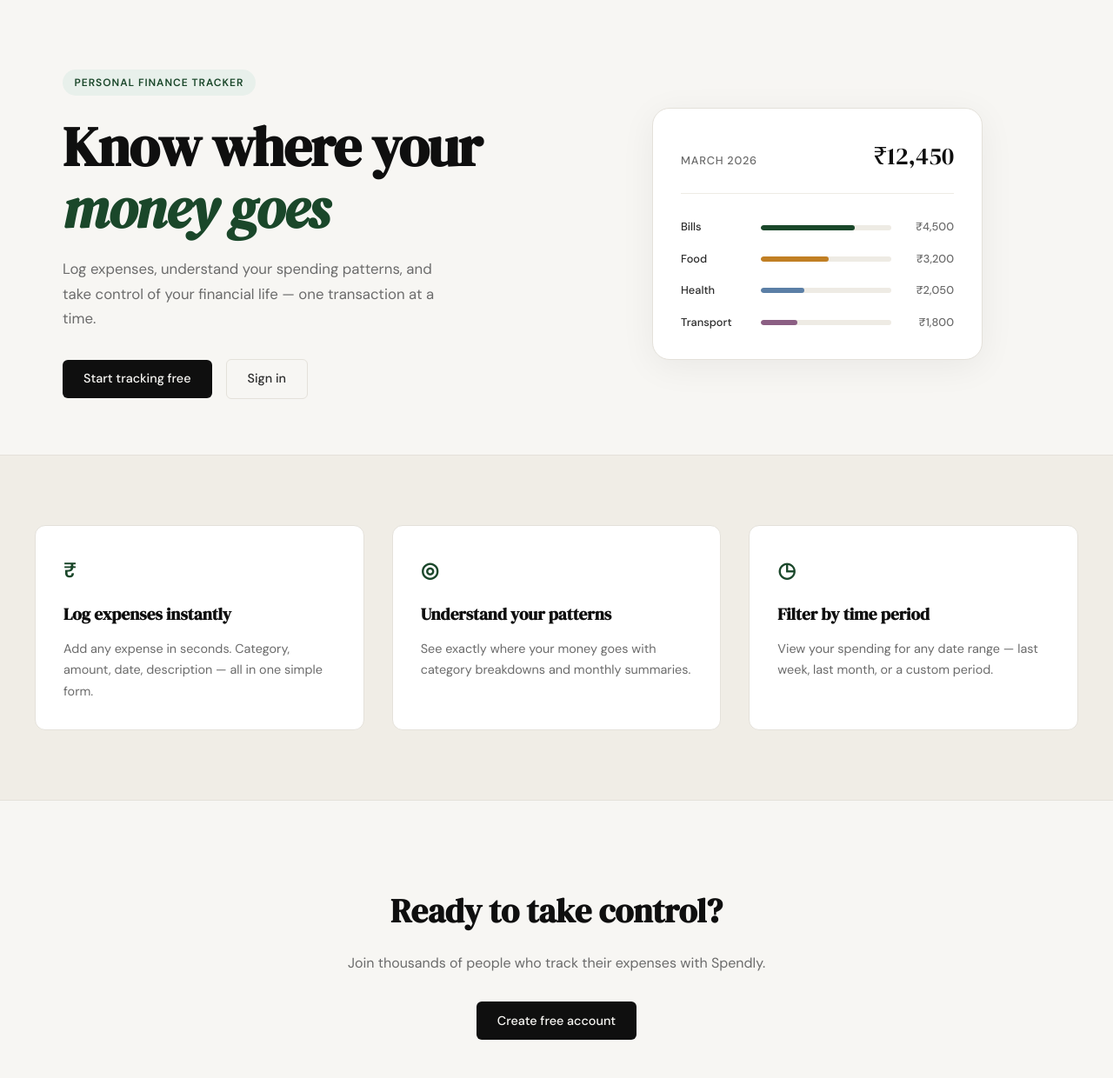
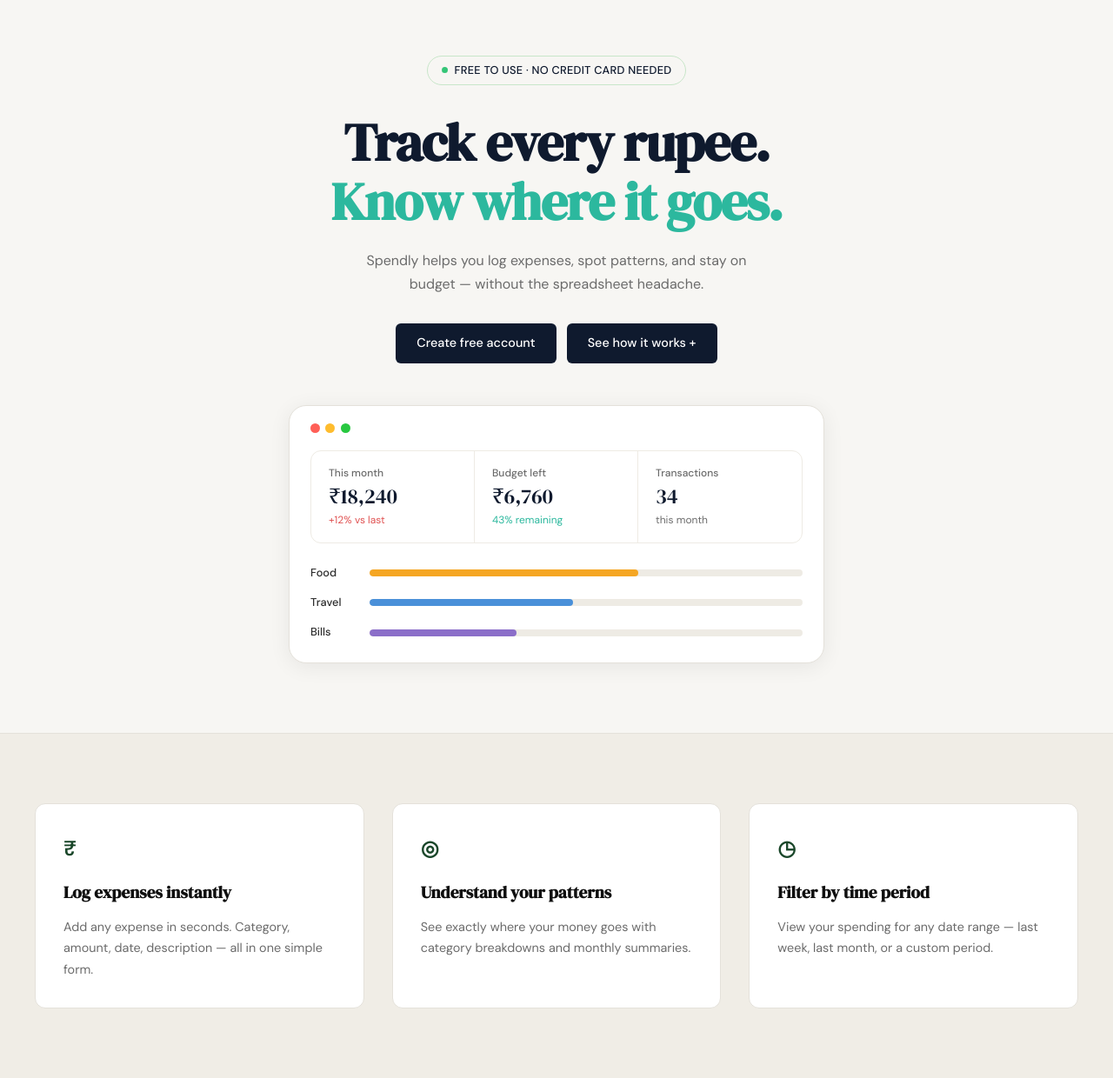
Before and after one commit to Penta06ajay/spendly, a Flask app: page / in a window 1280 px wide. Shown: the part 61-1301 px from the top of the page at 87% size. Run offline with Flask 3, Linux system fonts and the light colour scheme.

Commit message:
landing: redesign hero section to match mockup

```diff
--- /dev/null
+++ b/static/css/landing.css
@@ -0,0 +1,206 @@
+/* ------------------------------------------------------------------ */
+/* Hero — overrides style.css for the new centered design              */
+/* ------------------------------------------------------------------ */
+
+.hero {
+    display: flex;
+    flex-direction: column;
+    align-items: center;
+    text-align: center;
+    padding: 4rem 2rem 5rem;
+    max-width: 680px;
+    margin: 0 auto;
+    gap: 0;
+}
+
+/* Badge */
+.hero-badge {
+    display: inline-flex;
+    align-items: center;
+    gap: 0.5rem;
+    background: transparent;
+    color: #0f1a2e;
+    font-size: 0.8rem;
+    font-weight: 500;
+    letter-spacing: 0.02em;
+    padding: 0.35rem 1rem;
+    border-radius: 999px;
+    border: 1px solid #c8e6c9;
+    margin-bottom: 2rem;
+}
+
+.hero-badge-dot {
+    width: 7px;
+    height: 7px;
+    border-radius: 50%;
+    background: #34c577;
+    flex-shrink: 0;
+}
+
+/* Title */
+.hero-title {
+    font-family: var(--font-display);
+    font-size: clamp(2.4rem, 5vw, 3.8rem);
+    line-height: 1.12;
+    letter-spacing: -0.02em;
+    color: #0f1a2e;
+    margin-bottom: 1.25rem;
+}
+
+.hero-title-accent {
+    color: #2cb89e;
+    font-style: normal;
+}
+
+/* Subtitle */
+.hero-subtitle {
+    font-size: 1rem;
+    color: var(--ink-muted);
+    line-height: 1.7;
+    max-width: 480px;
+    margin: 0 auto 2rem;
+}
+
+/* CTA buttons */
+.hero-actions {
+    display: flex;
+    gap: 0.75rem;
+    justify-content: center;
+    flex-wrap: wrap;
+    margin-bottom: 3rem;
+}
+
+.hero-btn {
+    display: inline-block;
+    background: #0f1a2e;
+    color: #ffffff;
+    padding: 0.7rem 1.5rem;
+    border-radius: var(--radius-sm);
+    font-family: var(--font-body);
+    font-size: 0.9rem;
+    font-weight: 500;
+    text-decoration: none;
+    transition: background 0.2s;
+}
+
+.hero-btn:hover { background: #1e3a5f; }
+
+/* Dashboard mock */
+.hero-dashboard {
+    width: 100%;
+    max-width: 640px;
+}
+
+.dashboard-mock {
+    background: #ffffff;
+    border: 1px solid var(--border);
+    border-radius: var(--radius-lg);
+    padding: 1.25rem 1.5rem 1.5rem;
+    box-shadow: 0 4px 24px rgba(0,0,0,0.07);
+}
+
+/* Traffic lights */
+.dashboard-traffic-lights {
+    display: flex;
+    gap: 0.4rem;
+    margin-bottom: 1.25rem;
+}
+
+.tl {
+    width: 11px;
+    height: 11px;
+    border-radius: 50%;
+}
+
+.tl-red    { background: #ff5f57; }
+.tl-yellow { background: #febc2e; }
+.tl-green  { background: #28c840; }
+
+/* Stats row */
+.dashboard-stats {
+    display: grid;
+    grid-template-columns: repeat(3, 1fr);
+    border: 1px solid var(--border-soft);
+    border-radius: var(--radius-md);
+    overflow: hidden;
+    margin-bottom: 1.5rem;
+}
+
+.stat-box {
+    display: flex;
+    flex-direction: column;
+    gap: 0.2rem;
+    padding: 1rem 1.25rem;
+    border-right: 1px solid var(--border-soft);
+    text-align: left;
+}
+
+.stat-box:last-child { border-right: none; }
+
+.stat-label {
+    font-size: 0.75rem;
+    color: var(--ink-muted);
+    font-weight: 500;
+}
+
+.stat-value {
+    font-family: var(--font-display);
+    font-size: 1.5rem;
+    color: #0f1a2e;
+    line-height: 1.2;
+}
+
+.stat-sub {
+    font-size: 0.75rem;
+    color: var(--ink-muted);
+}
+
+.stat-sub-red  { color: #e05252; }
+.stat-sub-teal { color: #2cb89e; }
+
+/* Category bars */
+.dashboard-bars {
+    display: flex;
+    flex-direction: column;
+    gap: 0.85rem;
+}
+
+.dash-bar-row {
+    display: grid;
+    grid-template-columns: 56px 1fr;
+    align-items: center;
+    gap: 0.75rem;
+}
+
+.dash-bar-label {
+    font-size: 0.8rem;
+    font-weight: 500;
+    color: var(--ink-soft);
+    text-align: left;
+}
+
+.dash-bar-track {
+    height: 8px;
+    background: var(--border-soft);
+    border-radius: 999px;
+    overflow: hidden;
+}
+
+.dash-bar-fill {
+    height: 100%;
+    border-radius: 999px;
+}
+
+.dash-bar-food   { background: #f5a623; }
+.dash-bar-travel { background: #4a90d9; }
+.dash-bar-bills  { background: #8b6ec9; }
+
+/* ------------------------------------------------------------------ */
+/* Responsive                                                          */
+/* ------------------------------------------------------------------ */
+
+@media (max-width: 600px) {
+    .hero { padding: 3rem 1rem 4rem; }
+    .stat-value { font-size: 1.2rem; }
+    .stat-box { padding: 0.75rem; }
+}
--- a/templates/landing.html
+++ b/templates/landing.html
@@ -2,59 +2,67 @@
 
 {% block title %}Spendly — Track Every Rupee{% endblock %}
 
+{% block head %}
+<link rel="stylesheet" href="{{ url_for('static', filename='css/landing.css') }}">
+{% endblock %}
+
 {% block content %}
 
 <section class="hero">
-    <div class="hero-inner">
-        <div class="hero-badge">Personal Finance Tracker</div>
+    <div class="hero-text">
+        <div class="hero-badge">
+            <span class="hero-badge-dot"></span>
+            Free to use · No credit card needed
+        </div>
         <h1 class="hero-title">
-            Know where your<br>
-            <em>money goes</em>
+            Track every rupee.<br>
+            <span class="hero-title-accent">Know where it goes.</span>
         </h1>
         <p class="hero-subtitle">
-            Log expenses, understand your spending patterns,
-            and take control of your financial life —
-            one transaction at a time.
+            Spendly helps you log expenses, spot patterns, and stay
+            on budget — without the spreadsheet headache.
         </p>
         <div class="hero-actions">
-            <a href="{{ url_for('register') }}" class="btn-primary">Start tracking free</a>
-            <a href="{{ url_for('login') }}" class="btn-ghost">Sign in</a>
+            <a href="{{ url_for('register') }}" class="hero-btn">Create free account</a>
+            <a href="#" class="hero-btn">See how it works +</a>
         </div>
     </div>
-    <div class="hero-visual">
-        <div class="mock-card">
-            <div class="mock-card-header">
-                <span class="mock-label">March 2026</span>
-                <span class="mock-total">₹12,450</span>
+    <div class="hero-dashboard">
+        <div class="dashboard-mock">
+            <div class="dashboard-traffic-lights">
+                <span class="tl tl-red"></span>
+                <span class="tl tl-yellow"></span>
+                <span class="tl tl-green"></span>
             </div>
-            <div class="mock-bars">
-                <div class="mock-bar-row">
-                    <span class="mock-cat">Bills</span>
-                    <div class="mock-bar-track">
-                        <div class="mock-bar" style="width: 72%"></div>
-                    </div>
-                    <span class="mock-amt">₹4,500</span>
+            <div class="dashboard-stats">
+                <div class="stat-box">
+                    <span class="stat-label">This month</span>
+                    <span class="stat-value">₹18,240</span>
+                    <span class="stat-sub stat-sub-red">+12% vs last</span>
                 </div>
-                <div class="mock-bar-row">
-                    <span class="mock-cat">Food</span>
-                    <div class="mock-bar-track">
-                        <div class="mock-bar mock-bar-2" style="width: 52%"></div>
-                    </div>
-                    <span class="mock-amt">₹3,200</span>
+                <div class="stat-box">
+                    <span class="stat-label">Budget left</span>
+                    <span class="stat-value">₹6,760</span>
+                    <span class="stat-sub stat-sub-teal">43% remaining</span>
                 </div>
-                <div class="mock-bar-row">
-                    <span class="mock-cat">Health</span>
-                    <div class="mock-bar-track">
-                        <div class="mock-bar mock-bar-3" style="width: 33%"></div>
-                    </div>
-                    <span class="mock-amt">₹2,050</span>
+                <div class="stat-box">
+                    <span class="stat-label">Transactions</span>
+                    <span class="stat-value">34</span>
+                    <span class="stat-sub">this month</span>
                 </div>
-                <div class="mock-bar-row">
-                    <span class="mock-cat">Transport</span>
-                    <div class="mock-bar-track">
-                        <div class="mock-bar mock-bar-4" style="width: 28%"></div>
-                    </div>
-                    <span class="mock-amt">₹1,800</span>
+            </div>
+            <div class="dashboard-bars">
+                <div class="dash-bar-row">
+                    <span class="dash-bar-label">Food</span>
+                    <div class="dash-bar-track"><div class="dash-bar-fill dash-bar-food" style="width: 62%"></div></div>
+                </div>
+                <div class="dash-bar-row">
+                    <span class="dash-bar-label">Travel</span>
+                    <div class="dash-bar-track"><div class="dash-bar-fill dash-bar-travel" style="width: 47%"></div></div>
+                </div>
+                <div class="dash-bar-row">
+                    <span class="dash-bar-label">Bills</span>
+                    <div class="dash-bar-track"><div class="dash-bar-fill dash-bar-bills" style="width: 34%"></div></div>
                 </div>
             </div>
         </div>
```
Also changed, not shown: prompts.txt (+7 -0 lines), image.jpeg (added).
